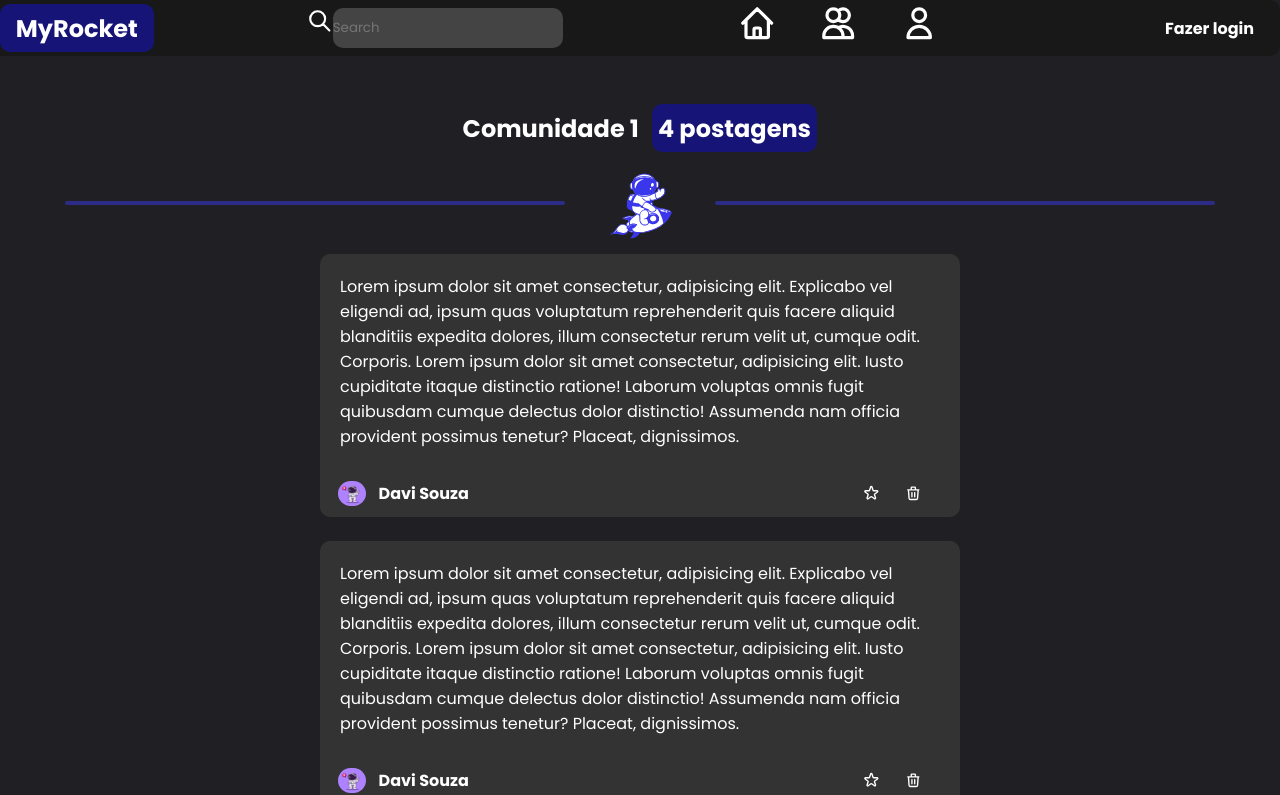
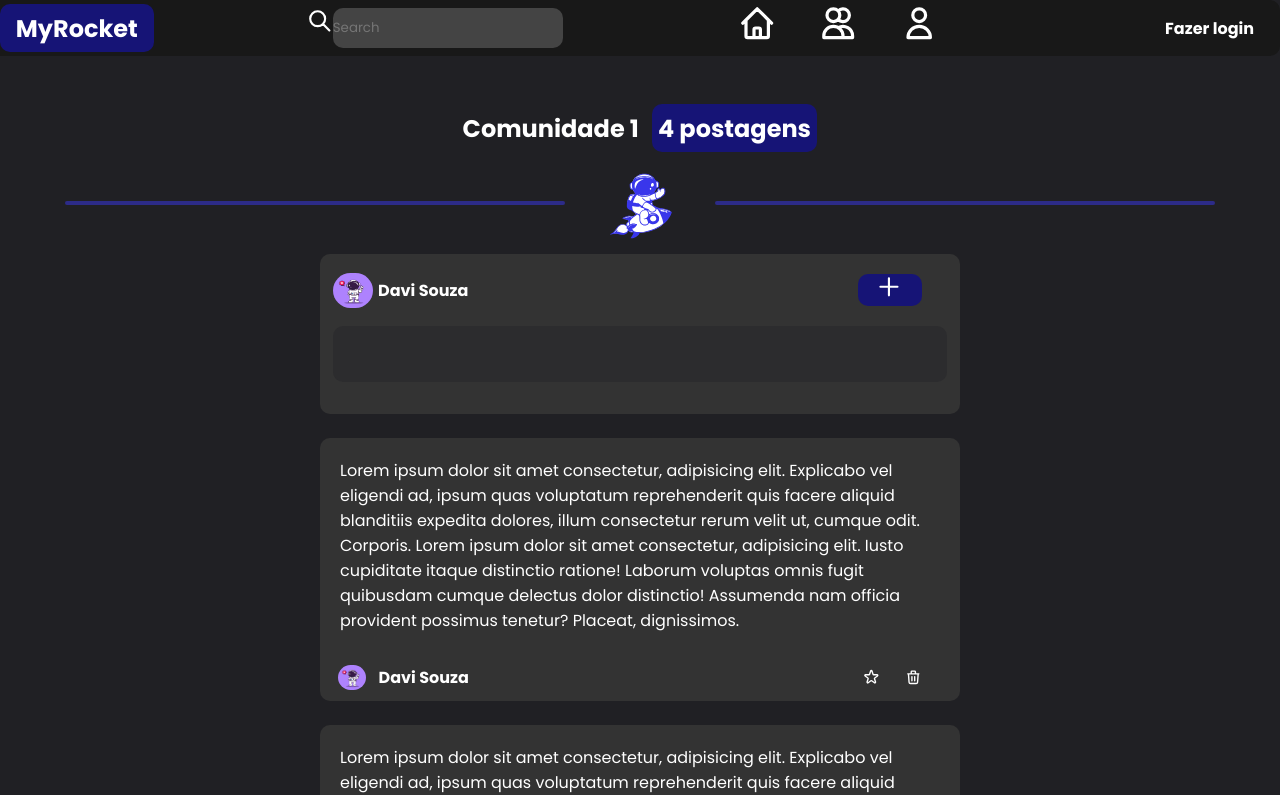
Before and after one commit to davi-souza2001/MyRocketdev, a Next.js app: page /com/1 in a window 1280 px wide. Shown: the top 795 px of the page. Built offline with nearby package versions, Linux system fonts and the light colour scheme; no server answers; the database is empty.

Commit message:
implements addpost component

```diff
--- /dev/null
+++ b/src/components/AddPost.tsx
@@ -0,0 +1,33 @@
+import React from 'react';
+import Image from "next/image";
+
+import useAuth from '../data/hook/useAuth';
+import Icon from "../assets/img/austrolike.jpg";
+import { IconPlus } from "../components/Icons";
+
+import styles from "../styles/AddPost.module.css";
+
+interface AddPostProps {
+
+}
+
+export default function AddPost(props: AddPostProps) {
+    const { user } = useAuth();
+
+    return (
+        <div className={styles.contentGeral}>
+            <div className={styles.content}>
+                <div className={styles.userSettings}>
+                    <div className={styles.userImageAndName}>
+                        <Image src={user ? user?.imagemUrl : Icon} width={40} height={35}/>
+                        <h4>Davi Souza</h4>
+                        <div className={styles.icon}>
+                            {IconPlus}
+                        </div>
+                    </div>
+                    <input type="text" />
+                </div>
+            </div>
+        </div>
+    )
+}
--- a/src/components/Icons.tsx
+++ b/src/components/Icons.tsx
@@ -33,3 +33,9 @@ export const IconTrash = (
         <path strokeLinecap="round" strokeLinejoin="round" strokeWidth={2} d="M19 7l-.867 12.142A2 2 0 0116.138 21H7.862a2 2 0 01-1.995-1.858L5 7m5 4v6m4-6v6m1-10V4a1 1 0 00-1-1h-4a1 1 0 00-1 1v3M4 7h16" />
     </svg>
 )
+
+export const IconPlus = (
+    <svg xmlns="http://www.w3.org/2000/svg" className="h-6 w-6" fill="none" viewBox="-17 0 60 60" stroke="currentColor">
+        <path strokeLinecap="round" strokeLinejoin="round" strokeWidth={2} d="M12 4v16m8-8H4" />
+    </svg>
+)
--- a/src/pages/com/[idcom].tsx
+++ b/src/pages/com/[idcom].tsx
@@ -7,6 +7,7 @@ import Image from "next/image";
 import astroMyRocket from "../../assets/img/astrounauta.svg";
 
 import styles from "../../styles/Com.module.css"
+import AddPost from "../../components/AddPost";
 
 interface idCommunitie {
 
@@ -30,6 +31,7 @@ export default function Com(props: idCommunitie){
                 <div className={styles.row}></div><Image src={astroMyRocket} height={150} width={150} alt="Astro"/><div className={styles.row}></div>
             </div>
             <div >
+                <AddPost/>
                 <PostUser/>
                 <PostUser/>
                 <PostUser/>
--- /dev/null
+++ b/src/styles/AddPost.module.css
@@ -0,0 +1,65 @@
+.contentGeral{
+    width: 100vw;
+    display: flex;
+    align-items: center;
+    justify-content: center;
+    font-family: "poppins", sans-serif;
+    margin-bottom: 3vh;
+}
+
+.content{
+    color: #fff;
+    background-color: #333333;
+    width: 50vw;
+    height: 20vh;
+    border-radius: 10px;
+}
+
+.userSettings {
+    display: flex;
+    align-items: center;
+    justify-content: center;
+    flex-direction: column;
+}
+
+.userImageAndName {
+    height: 9vh;
+    width: 50vw;
+    padding: 1vw;
+    display: flex;
+    align-items: center;
+    justify-content: space-between;
+}
+
+.userImageAndName h4{
+    margin-left: -30vw;
+}
+
+.userImageAndName img{
+    border-radius: 9999px;
+}
+
+.icon{
+    height: 4vh;
+    width: 5vw;
+    margin-right: 2vw;
+    border-radius: 10px;
+    cursor: pointer;
+    transition: 0.2s;
+    background-color: #161476;
+}
+
+.icon:hover{
+    background-color: #0f0d4d;
+}
+
+.userSettings input {
+    height: 7vh;
+    width: 48vw;
+    border-radius: 10px;
+    border: none;
+    outline: none;
+    background-color: #2c2c2e;
+    color: #fff;
+    font-family: "poppins", sans-serif;
+}
--- a/src/styles/PostUser.module.css
+++ b/src/styles/PostUser.module.css
@@ -22,6 +22,11 @@
     display: flex;
     justify-content: space-between;
     align-items: center;
+    height: 6vh;
+}
+
+.userSettings input {
+    margin-left: 2vw;
     height: 6vh;
 }
 
```
